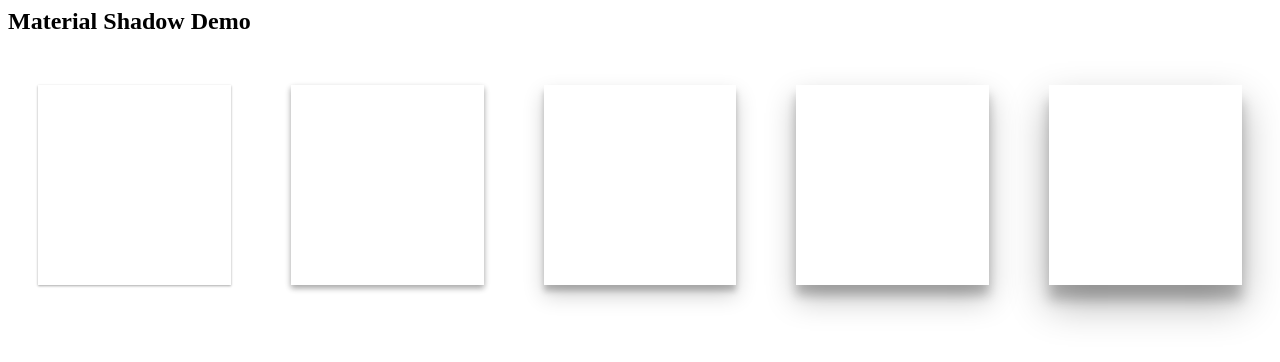
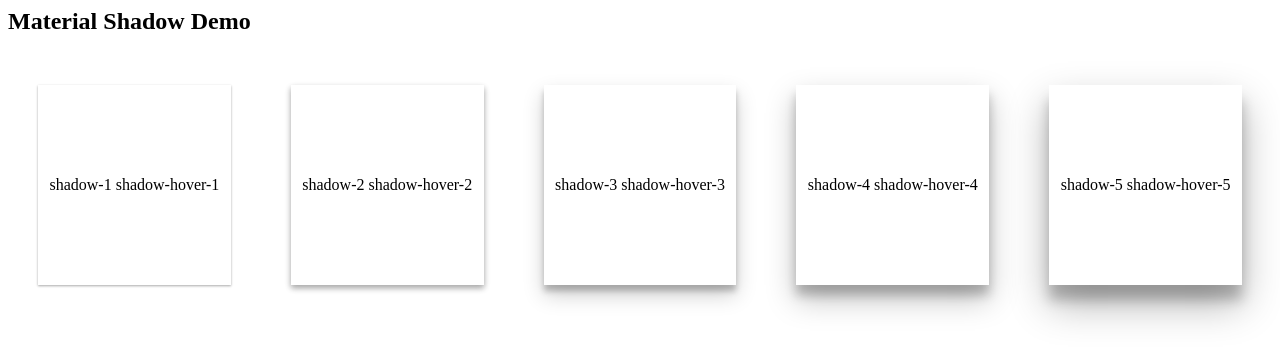
Before and after one commit to samends/material-shadow, a website: page demo/index.html in a window 1280 px wide. Drawn offline with Linux system fonts and the light colour scheme.

Commit message:
Finished base demo

```diff
--- a/demo/css/demo.css
+++ b/demo/css/demo.css
@@ -15,4 +15,7 @@ html {
     margin: 30px;
     background-color: #fff;
     transition: all .3s;
+    display: flex;
+    align-items: center;
+    justify-content: center;
 }
--- a/demo/index.html
+++ b/demo/index.html
@@ -9,19 +9,29 @@
         </div>
         <div class="block-container">
             <div>
-                <div class="block shadow-1 shadow-1-hover"></div>
+                <div class="block shadow-1 shadow-1-hover">
+                    <p> shadow-1 shadow-hover-1 </p>
+                </div>
             </div>
             <div>
-                <div class="block shadow-2 shadow-2-hover"></div>
+                <div class="block shadow-2 shadow-2-hover">
+                    <p> shadow-2 shadow-hover-2 </p>
+                </div>
             </div>
             <div>
-                <div class="block shadow-3 shadow-3-hover"></div>
+                <div class="block shadow-3 shadow-3-hover">
+                    <p> shadow-3 shadow-hover-3 </p>
+                </div>
             </div>
             <div>
-                <div class="block shadow-4 shadow-4-hover"></div>
+                <div class="block shadow-4 shadow-4-hover">
+                    <p> shadow-4 shadow-hover-4 </p>
+                </div>
             </div>
             <div>
-                <div class="block shadow-5 shadow-5-hover"></div>
+                <div class="block shadow-5 shadow-5-hover">
+                    <p> shadow-5 shadow-hover-5 </p>
+                </div>
             </div>
         </div>
     </body>
```
